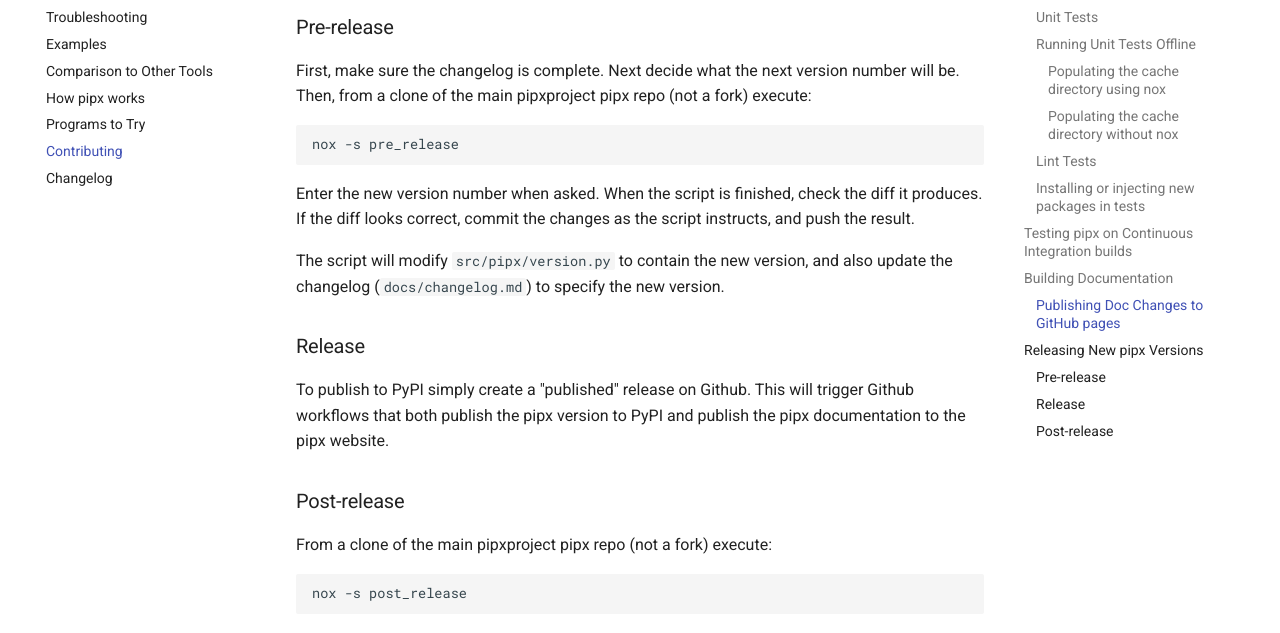
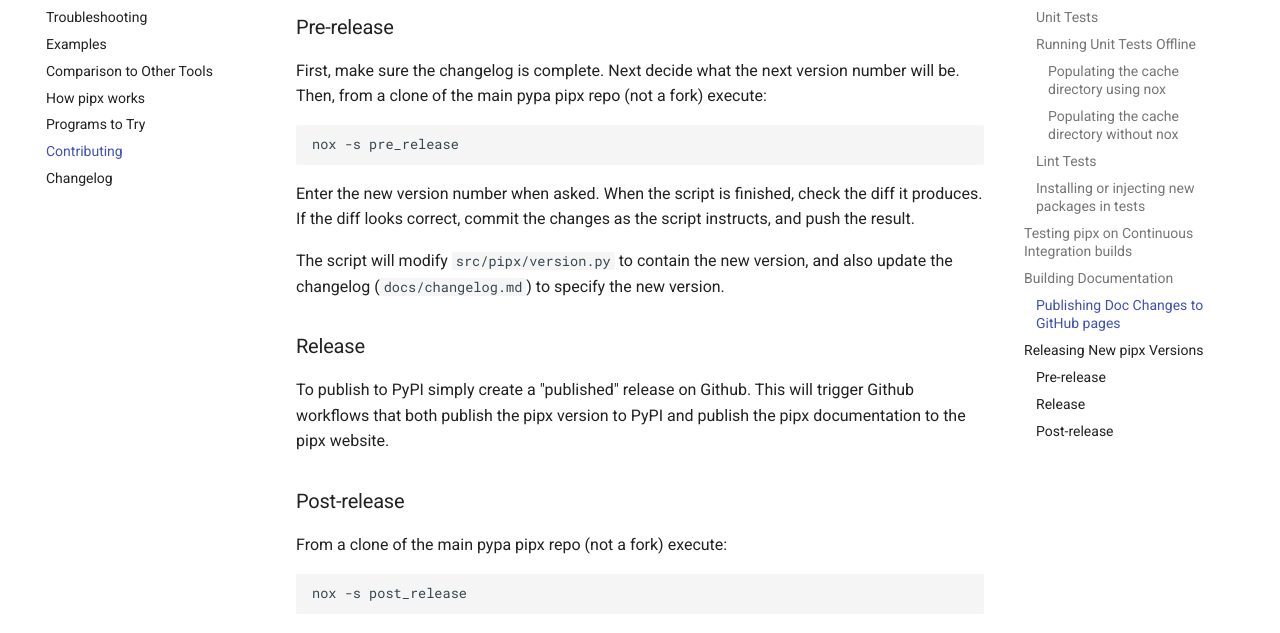
Before and after one commit to pypa/pipx, an MkDocs documentation site: the page built from docs/contributing.md, in a window 1280 px wide and 900 px high, scrolled down 4379 px. Shown: the part 199-832 px from the top of the window. Built offline with MkDocs 1.6.1 and Material for MkDocs 9.7.7, drawn with Linux system fonts in a browser that asks for light colours; comment, search, counter and statistics services are not loaded.

Commit message:
Replace pipxproject with pypa.

````diff
--- a/docs/contributing.md
+++ b/docs/contributing.md
@@ -193,7 +193,7 @@
 ### Pre-release
 
 First, make sure the changelog is complete.  Next decide what the next version
-number will be.  Then, from a clone of the main pipxproject pipx repo (not a
+number will be.  Then, from a clone of the main pypa pipx repo (not a
 fork) execute:
 ```
 nox -s pre_release
@@ -212,7 +212,7 @@
 the pipx documentation to the pipx website.
 
 ### Post-release
-From a clone of the main pipxproject pipx repo (not a
+From a clone of the main pypa pipx repo (not a
 fork) execute:
 ```
 nox -s post_release
````
